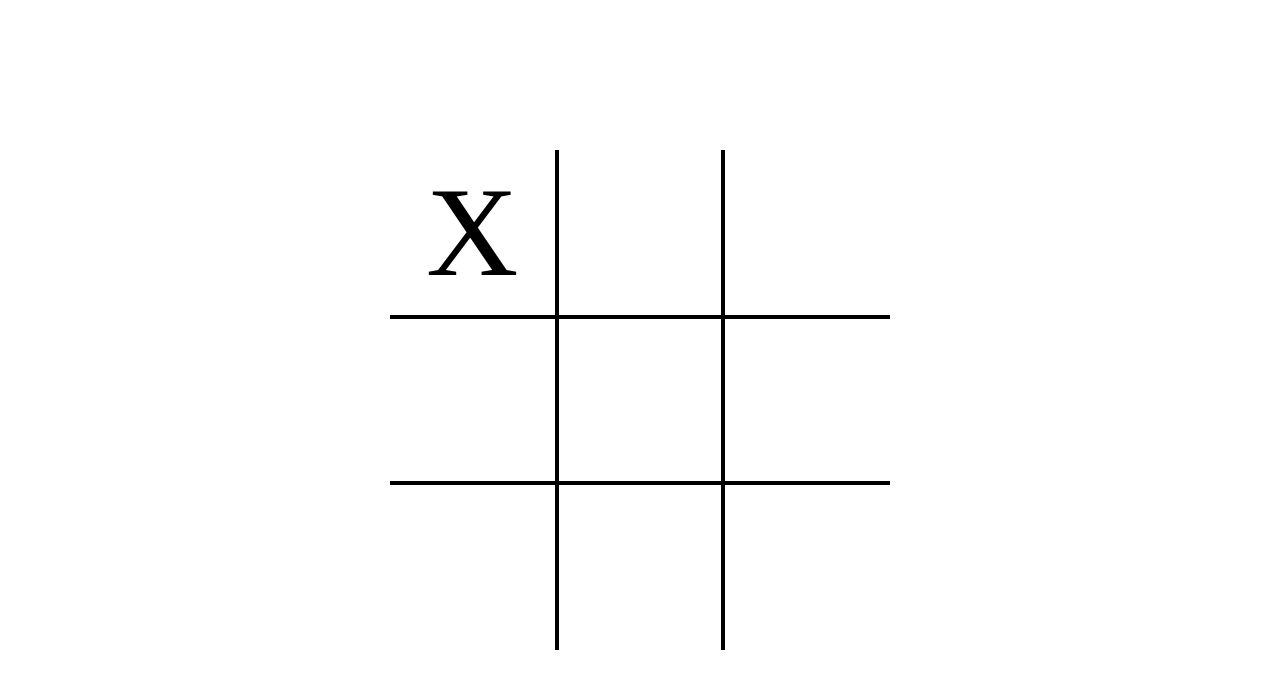
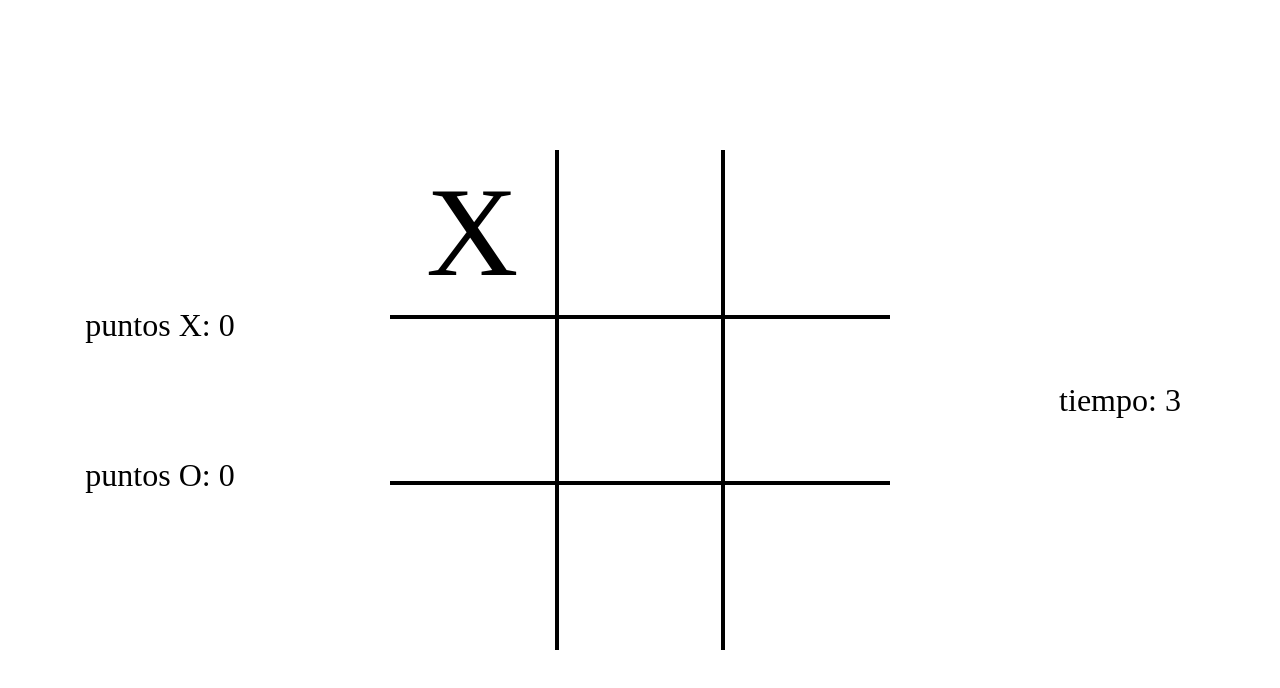
Before and after one commit to Joaco-1321/Tic-Tac-Toe, a plain HTML site: page index.html in a window 1280 px wide. Both pictures are taken after a click on the element 473 px from the left and 233 px from the top of the page. Drawn offline with Linux system fonts and the light colour scheme.

Commit message:
puntuación y temporizador añadidos

```diff
--- a/app.js
+++ b/app.js
@@ -1,8 +1,7 @@
 let body = document.getElementsByTagName('body')[0],
-	main = document.createElement('main'),
-	tablero = document.createElement('div'),
-	section, juego, casilla,
 	casillas = [],
+	puntajeX = 0,
+	puntajeO = 0,
 	posX = [],
 	posO = [],
 	posiciones = [
@@ -14,43 +13,82 @@ let body = document.getElementsByTagName('body')[0],
 		[2, 4, 6]
 	],
 	turnoX = true,
-	turno = 1;
+	turno = 1,
+	tiempo = 5,
+	temp;
 
 body.addEventListener('load', maquetaPagina());
 
 function maquetaPagina() {
-	body.appendChild(main);
+
+	let section,
+		main;
+
+	main = document.createElement('main');
 
 	for (let i = 0; i < 3; i++) {
+
 		section = document.createElement('section');
-		main.appendChild(section);
+
 		switch (i) {
 			case 0:
-				section.classList.add('menu');
+				section.classList.add('puntuacion', 'contenedor');
 				break;
 
 			case 1:
-				section.classList.add('juego');
+				section.classList.add('juego', 'contenedor');
 				break;
 
 			case 2:
-				section.classList.add('temporizador');
+				section.classList.add('temporizador', 'contenedor');
 				break;
 		}
+
+		main.appendChild(section);
+
 	}
+
+	body.appendChild(main);
+	dibujarPuntuacion();
 	dibujarTablero();
+	dibujarTemporizador();
+}
+
+function dibujarPuntuacion() {
+
+	let puntuacion,
+		div = document.createElement('div'),
+		divX = document.createElement('div'),
+		divO = document.createElement('div');
+
+	puntuacion = document.getElementsByClassName('puntuacion')[0];
+	divX.classList.add('puntaje', 'contenedor');
+	divO.classList.add('puntaje', 'contenedor');
+	divX.textContent = 'puntos X: ' + puntajeX;
+	divO.textContent = 'puntos O: ' + puntajeO;
+	div.appendChild(divX);
+	div.appendChild(divO);
+	puntuacion.appendChild(div);
+
 }
 
 function dibujarTablero() {
+
+	let tablero,
+		juego,
+		casilla;
+
 	juego = document.getElementsByClassName('juego')[0];
-	juego.classList.add('contenedor');
+	tablero = document.createElement('div');
 	tablero.classList.add('tablero');
 	juego.appendChild(tablero);
 
 	for (let i = 0; i < 9; i++) {
+
 		casilla = document.createElement('div');
 		casilla.classList.add('contenedor');
 		casilla.addEventListener('click', turnoJugador);
+
 		switch (i) {
 			case 0:
 				casilla.style.borderStyle = 'solid';
@@ -88,24 +126,41 @@ function dibujarTablero() {
 				casilla.style.borderWidth = '2.5px 0px 0px 2.5px';
 				break;
 		}
+
 		casillas.push(casilla);
 		tablero.appendChild(casilla);
+
 	}
+}
+
+function dibujarTemporizador() {
+
+	let temporizador = document.getElementsByClassName('temporizador')[0],
+		div = document.createElement('div');
+
+	div.textContent = 'tiempo: ' + tiempo;
+	div.classList.add('contenedor', 'tiempo');
+	temporizador.appendChild(div);
+
 }
 
 function turnoJugador(event) {
 
-	let celda = event['target'];
+	let casilla = event['target'];
+
+	clearInterval(temp);
+	tiempo = tiempo != 5 ? 6 : 5;
+	temp = setInterval(bajaTemporizador, 1000);
 
 	if (turnoX) {
-		celda.textContent = 'X';
-		posX.push(casillas.indexOf(celda));
+		casilla.textContent = 'X';
+		posX.push(casillas.indexOf(casilla));
 	} else {
-		celda.textContent = 'O';
-		posO.push(casillas.indexOf(celda));
+		casilla.textContent = 'O';
+		posO.push(casillas.indexOf(casilla));
 	}
 
-	celda.removeEventListener('click', turnoJugador);
+	casilla.removeEventListener('click', turnoJugador);
 
 	if (turno > 4) {
 		ganador();
@@ -113,6 +168,20 @@ function turnoJugador(event) {
 
 	turno++;
 	turnoX = !turnoX;
+
+}
+
+function bajaTemporizador() {
+
+	let temporizador = document.getElementsByClassName('tiempo')[0];
+
+	temporizador.textContent = 'tiempo: ' + --tiempo;
+
+	if (tiempo == 1) {
+		tiempo = 6;
+		turnoX = !turnoX;
+	}
+
 }
 
 function ganador() {
@@ -120,24 +189,32 @@ function ganador() {
 	let jugador = turnoX ? posX : posO,
 		contador,
 		posGan = 0,
+		posJug = 0,
+		divX = document.getElementsByClassName('puntaje')[0],
+		divO = document.getElementsByClassName('puntaje')[1];
+
+	do {
+
+		contador = 0;
 		posJug = 0;
 
-	do {
-		contador = 0;
-		posJug = 0;
 		do {
 			if (posiciones[posGan].includes(jugador[posJug])) {
 				contador++;
 			}
 			posJug++
 		} while (contador < 3 && posJug < jugador.length);
+
 		posGan++
+
 	} while (contador < 3 && posGan < posiciones.length);
 
 	if (contador === 3) {
-		for (let i = 0; i < casillas.length; i++) {
-			casillas[i].removeEventListener('click', turnoJugador);
+		clearInterval(temp);
+		for (let casilla of casillas) {
+			casilla.removeEventListener('click', turnoJugador);
 		}
-		console.log(`ganaron las ${turnoX ? 'X' : 'O'}`);
+		turnoX ? puntajeX++ : puntajeO++;
+		turnoX ? divX.textContent = 'puntos X: ' + puntajeX : divO.textContent = 'puntos O: ' + puntajeO;
 	}
 }
--- a/style.css
+++ b/style.css
@@ -20,6 +20,20 @@ table, td {
 	align-items: center;
 }
 
+.puntuacion > div {
+	display: flex;
+	flex-wrap: wrap;
+	align-content: space-around;
+	height: 300px;
+	width: 300px;
+}
+
+.puntuacion > div div {
+	font-size: 2rem;
+	height: 30%;
+	width: 100%;
+}
+
 .tablero {
 	display: grid;
 	grid-template: repeat(3, 1fr) / repeat(3, 1fr);
@@ -28,3 +42,9 @@ table, td {
 	font-size: 8rem;
 	user-select: none;
 }
+
+.temporizador > div {
+	font-size: 2rem;
+	height: 100px;
+	width: 300px;
+}
```
